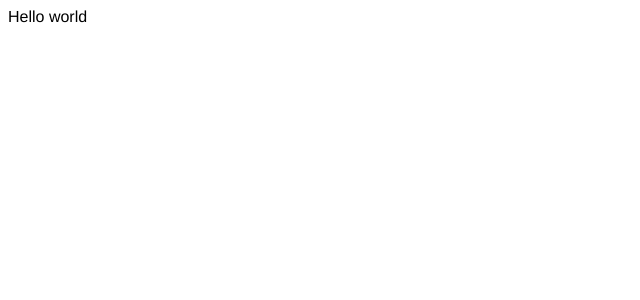
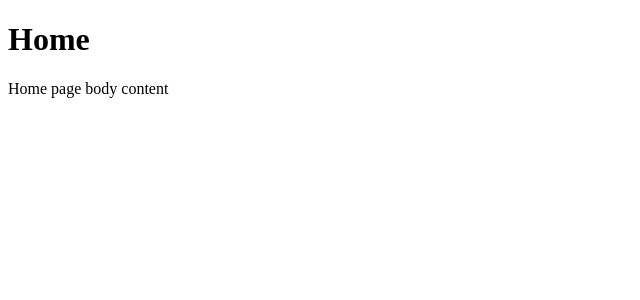
Before and after one commit to Kan5661/Binge-Lib, a Vue app in the folder client/: page / in a window 1280 px wide. Shown: the top 300 px of the page, without its empty margins (0-640 px from the left). Built offline with nearby package versions, Linux system fonts and the light colour scheme.

Commit message:
🗒️ create /login and root / routes

```diff
--- a/client/package.json
+++ b/client/package.json
@@ -14,7 +14,8 @@
   "dependencies": {
     "@consumet/extensions": "^1.5.4",
     "core-js": "^3.8.3",
-    "vue": "^3.3.8"
+    "vue": "^3.3.8",
+    "vue-router": "^4.2.5"
   },
   "devDependencies": {
     "@babel/core": "^7.12.16",
--- a/client/src/App.vue
+++ b/client/src/App.vue
@@ -1,23 +1,15 @@
 <template>
-  <!-- <HelloWorld msg="Hello world"/> -->
-  <div>Hello world</div>
+    <div>
+        <router-view></router-view>
+    </div>
 </template>
 
 <script>
-// import HelloWorld from './components/HelloWorld.vue'
-
 export default {
-  name: 'App',
-  components: {
-    // HelloWorld
-  }
-}
+    // Component logic goes here
+};
 </script>
 
 <style>
-#app {
-  font-family: Avenir, Helvetica, Arial, sans-serif;
-  -webkit-font-smoothing: antialiased;
-  -moz-osx-font-smoothing: grayscale;
-}
+/* Component-specific styles go here */
 </style>
--- /dev/null
+++ b/client/src/components/Home.vue
@@ -0,0 +1,20 @@
+<template>
+    <div>
+        <h1>Home</h1>
+        <p>Home page body content</p>
+    </div>
+</template>
+
+<script>
+export default {
+    name: 'HomePage',
+    setup() {
+        return {
+            // data
+        }
+    }
+}
+</script>
+
+<style scoped>
+</style>
--- /dev/null
+++ b/client/src/components/Login.vue
@@ -0,0 +1,21 @@
+<template>
+    <div>
+        <h1>Login Page</h1>
+    </div>
+</template>
+
+// use composition api
+<script>
+export default {
+    name: "LoginPage",
+    setup() {
+        return {
+
+        }
+    }
+}
+</script>
+
+
+<style scoped>
+</style>
--- /dev/null
+++ b/client/src/router.js
@@ -0,0 +1,23 @@
+import { createRouter, createWebHistory } from "vue-router";
+import Home from "./components/Home.vue";
+import Login from "./components/Login.vue";
+
+const routes = [
+  {
+    path: "/",
+    component: Home,
+    name: "Home",
+  },
+  {
+    path: "/login",
+    component: Login,
+    name: "Login",
+  },
+];
+
+const router = createRouter({
+  history: createWebHistory(),
+  routes,
+});
+
+export default router;
```
Also changed, not shown: client/src/components/HelloWorld.vue (deleted, +0 -18 lines), client/src/main.js (+6 -8 lines), 2 other files (tests, documents, lock files or other folders).
